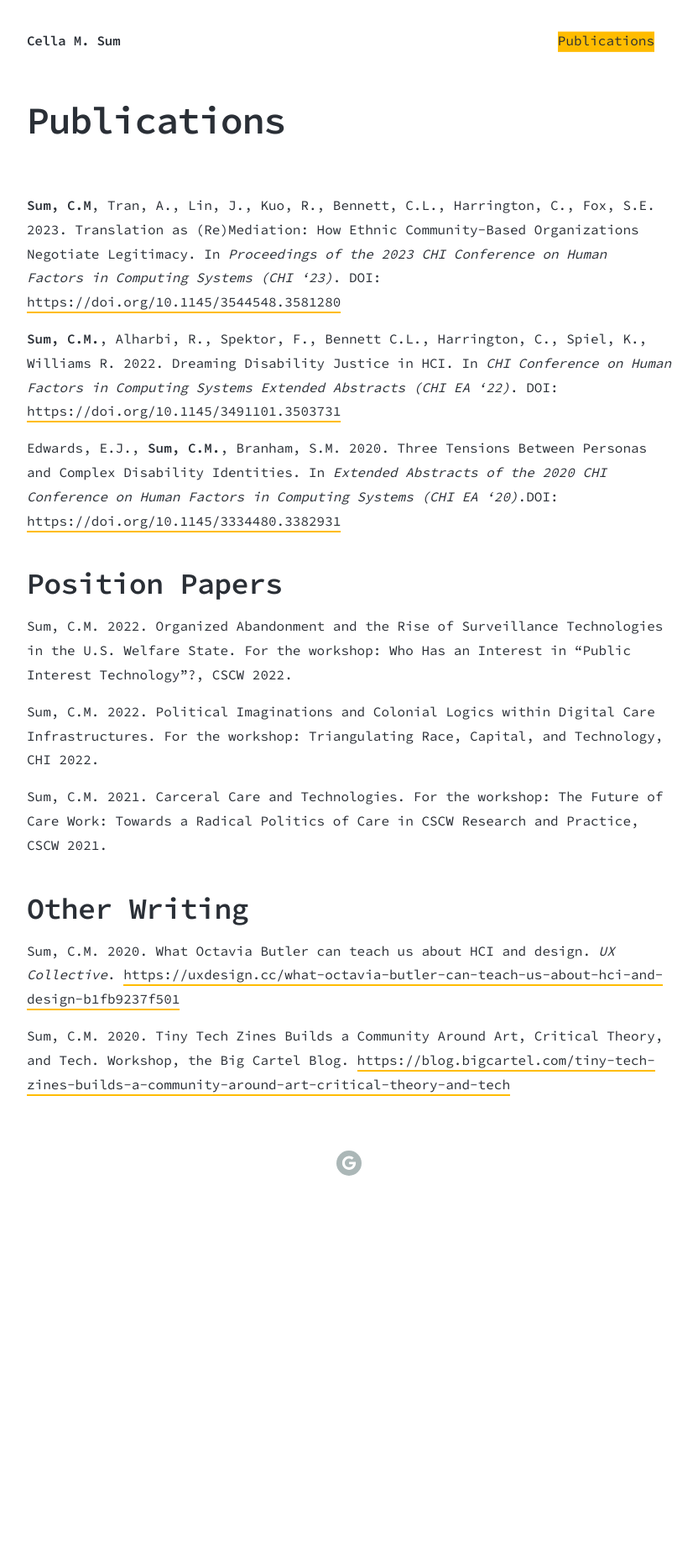
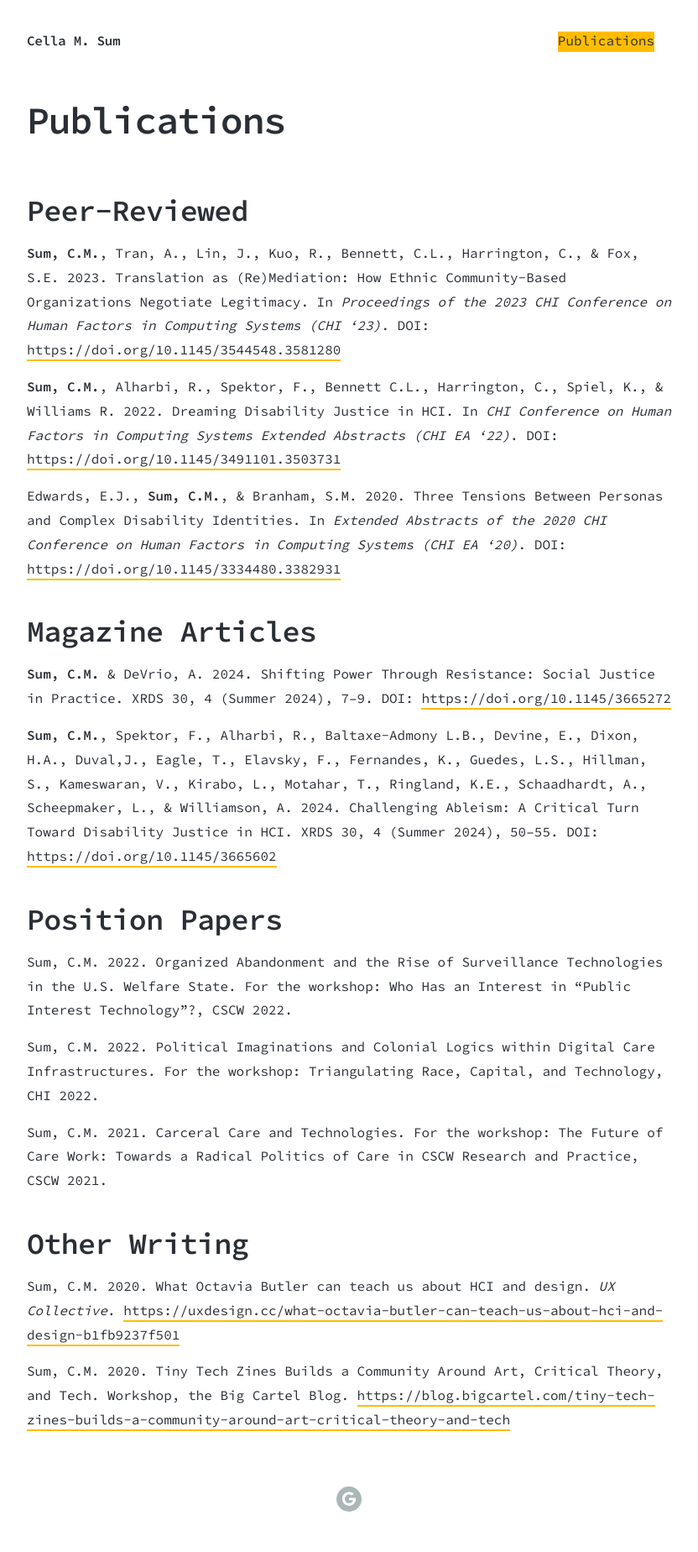
Before and after one commit to cella/cellaio, a Jekyll site: the page built from _pages/publications.md, in a window 1280 px wide. Shown: the whole page at 84% size, without its empty margins (224-1056 px from the left). Built offline with Jekyll 4.4.1, drawn with Linux system fonts in a browser that asks for light colours; nearby versions of some CDN libraries; before the commit the page ends 1449 px from its top, so only the background shows below that.

Commit message:
Update publications.md

```diff
--- a/_pages/publications.md
+++ b/_pages/publications.md
@@ -2,12 +2,20 @@
 title: 'Publications'
 ---
 
-**Sum, C.M**, Tran, A., Lin, J., Kuo, R., Bennett, C.L., Harrington, C., Fox, S.E. 2023. Translation as (Re)Mediation: How Ethnic Community-Based Organizations Negotiate Legitimacy. In *Proceedings of the 2023 CHI Conference on Human Factors in Computing Systems (CHI '23)*. DOI: [https://doi.org/10.1145/3544548.3581280](https://doi.org/10.1145/3544548.3581280)
+## Peer-Reviewed
 
-**Sum, C.M.**, Alharbi, R., Spektor, F., Bennett C.L., Harrington, C., Spiel, K., Williams R. 2022. Dreaming Disability Justice in HCI. In *CHI Conference on Human Factors in Computing Systems Extended Abstracts (CHI EA '22)*. DOI: [https://doi.org/10.1145/3491101.3503731](https://doi.org/10.1145/3491101.3503731)
+**Sum, C.M.**, Tran, A., Lin, J., Kuo, R., Bennett, C.L., Harrington, C., & Fox, S.E. 2023. Translation as (Re)Mediation: How Ethnic Community-Based Organizations Negotiate Legitimacy. In *Proceedings of the 2023 CHI Conference on Human Factors in Computing Systems (CHI '23)*. DOI: [https://doi.org/10.1145/3544548.3581280](https://doi.org/10.1145/3544548.3581280)
 
-Edwards, E.J., **Sum, C.M.**, Branham, S.M. 2020. Three Tensions Between Personas and Complex Disability Identities. In *Extended Abstracts of the 2020 CHI Conference on Human Factors in Computing Systems (CHI EA '20)*.DOI: [https://doi.org/10.1145/3334480.3382931](https://doi.org/10.1145/3334480.3382931)
+**Sum, C.M.**, Alharbi, R., Spektor, F., Bennett C.L., Harrington, C., Spiel, K., & Williams R. 2022. Dreaming Disability Justice in HCI. In *CHI Conference on Human Factors in Computing Systems Extended Abstracts (CHI EA '22)*. DOI: [https://doi.org/10.1145/3491101.3503731](https://doi.org/10.1145/3491101.3503731)
 
+Edwards, E.J., **Sum, C.M.**, & Branham, S.M. 2020. Three Tensions Between Personas and Complex Disability Identities. In *Extended Abstracts of the 2020 CHI Conference on Human Factors in Computing Systems (CHI EA '20)*. DOI: [https://doi.org/10.1145/3334480.3382931](https://doi.org/10.1145/3334480.3382931)
+
+
+## Magazine Articles
+
+**Sum, C.M.** & DeVrio, A. 2024. Shifting Power Through Resistance: Social Justice in Practice. XRDS 30, 4 (Summer 2024), 7–9. DOI: [https://doi.org/10.1145/3665272](https://doi.org/10.1145/3665272)
+
+**Sum, C.M.**, Spektor, F., Alharbi, R., Baltaxe-Admony L.B., Devine, E., Dixon, H.A., Duval,J., Eagle, T., Elavsky, F., Fernandes, K., Guedes, L.S., Hillman, S., Kameswaran, V., Kirabo, L., Motahar, T., Ringland, K.E., Schaadhardt, A., Scheepmaker, L., & Williamson, A. 2024. Challenging Ableism: A Critical Turn Toward Disability Justice in HCI. XRDS 30, 4 (Summer 2024), 50–55. DOI: [https://doi.org/10.1145/3665602](https://doi.org/10.1145/3665602)
 
 
 ## Position Papers
```
